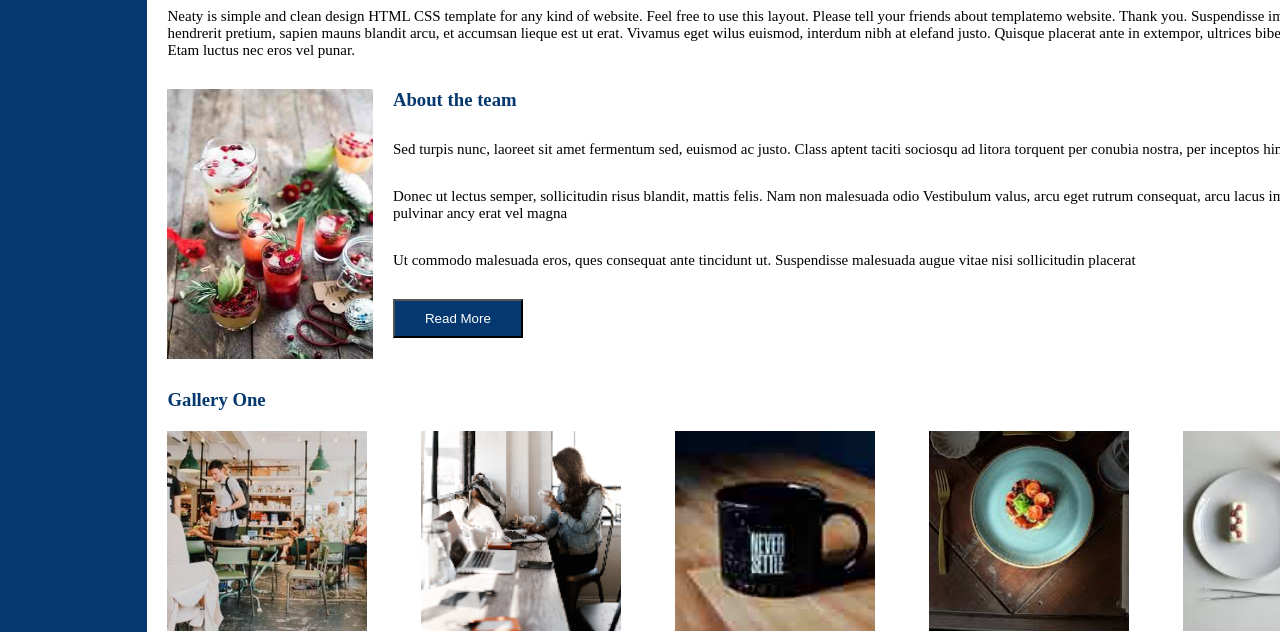
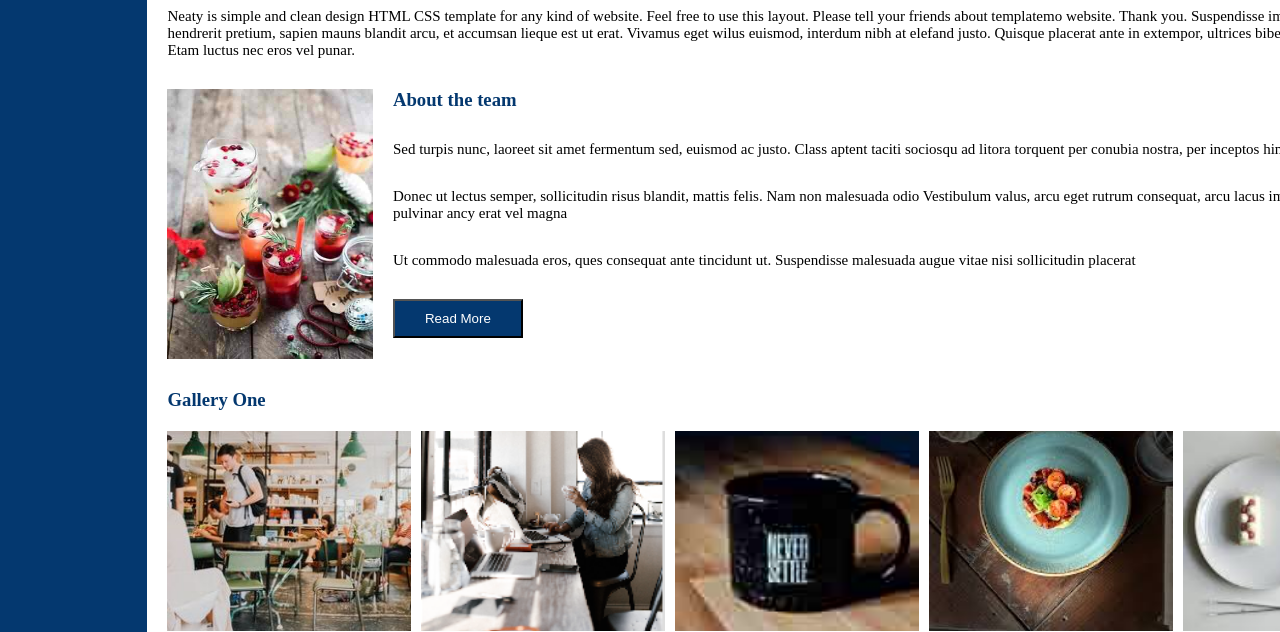
Before and after one commit to Jyothika02/python_july_25-_web_task2, a plain HTML site: page index.html in a window 1280 px wide. Shown: the part 418-1050 px from the top of the page. Drawn offline with Linux system fonts and the light colour scheme.

Commit message:
Add files via upload

```diff
--- a/style.css
+++ b/style.css
@@ -118,10 +118,10 @@ p{
 }
 
 .gallery .images img {
-  /* width: 100%; */
+  width: 100%;
   height: 200px;
   object-fit: cover;
-  width: 200px;
+  /* width: 200px; */
 }
 
 /* -------- Responsive Design -------- */
```
